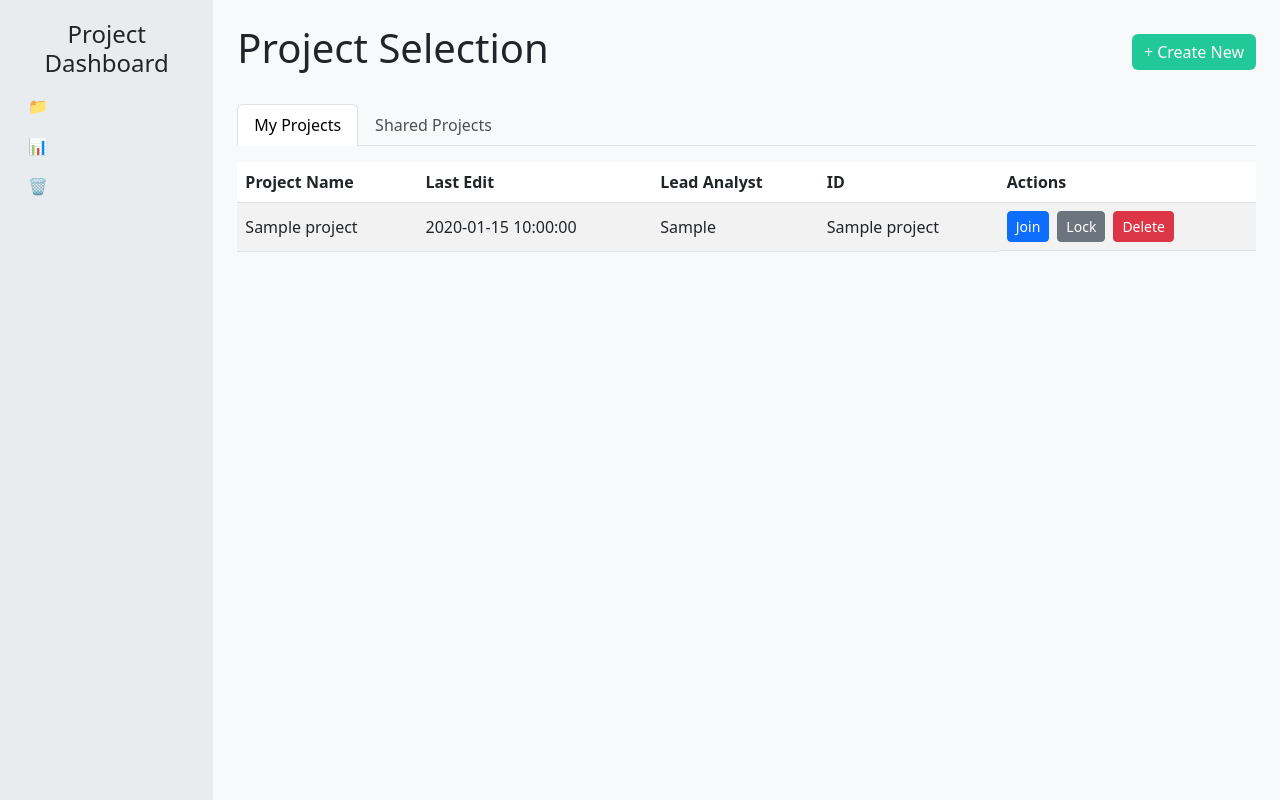
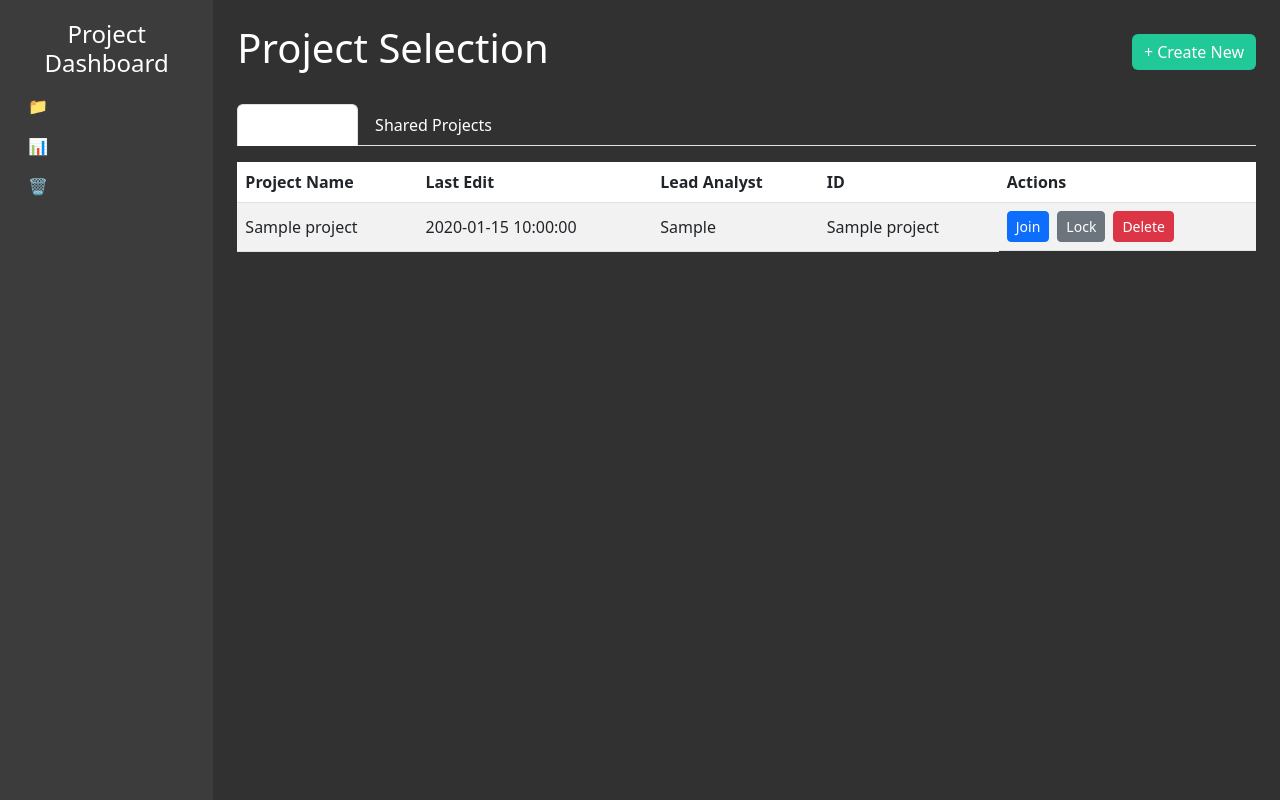
Before and after one commit to Mayra-Robles/Team10, a Flask app: template templates/dashboard.html in a window 1280 px wide. Run offline with Flask 3, Linux system fonts and the light colour scheme; the template is opened without the code that fills it: most values are stand-ins (such as "Sample title", 1, 10 or a date in 2020).

Commit message:
Update dashboard.html

```diff
--- a/templates/dashboard.html
+++ b/templates/dashboard.html
@@ -8,11 +8,11 @@
     <link href="https://cdn.jsdelivr.net/npm/bootstrap@5.3.0/dist/css/bootstrap.min.css" rel="stylesheet">
     <style>
         body {
-            background-color: #f8f9fa;
+            background-color:rgb(49, 49, 49);
         }
         .sidebar {
             height: 100vh;
-            background-color: #e9ecef;
+            background-color:rgb(60, 60, 60);
             padding-top: 20px;
         }
         .nav-link {
@@ -37,7 +37,7 @@
             <!-- Sidebar -->
             <nav class="col-md-2 d-none d-md-block sidebar">
                 <div class="position-sticky">
-                    <h4 class="text-center">Project Dashboard</h4>
+                    <h4 class="text-center" style="color:rgb(255, 255, 255);">Project Dashboard</h4>
                     <ul class="nav flex-column">
                         <li class="nav-item">
                             <a class="nav-link" href="#">📁</a>
@@ -55,17 +55,17 @@
             <!-- Main Content -->
             <main class="col-md-10 ms-sm-auto px-md-4">
                 <div class="d-flex justify-content-between align-items-center mt-4">
-                    <h1>Project Selection</h1>
+                    <h1 style="color:rgb(255, 255, 255);">Project Selection</h1>
                     <a href="{{ url_for('create_project') }}" class="btn create-btn text-white">+ Create New</a>
                 </div>
 
                 <!-- Tabs -->
                 <ul class="nav nav-tabs mt-4" id="projectTabs" role="tablist">
                     <li class="nav-item" role="presentation">
-                        <button class="nav-link active" id="my-projects-tab" data-bs-toggle="tab" data-bs-target="#my-projects" type="button" role="tab" aria-controls="my-projects" aria-selected="true">My Projects</button>
+                        <button class="nav-link active" id="my-projects-tab" data-bs-toggle="tab" style="color:rgb(255, 255, 255);" data-bs-target="#my-projects" type="button" role="tab" aria-controls="my-projects" aria-selected="true">My Projects</button>
                     </li>
                     <li class="nav-item" role="presentation">
-                        <button class="nav-link" id="shared-projects-tab" data-bs-toggle="tab" data-bs-target="#shared-projects" type="button" role="tab" aria-controls="shared-projects" aria-selected="false">Shared Projects</button>
+                        <button class="nav-link" id="shared-projects-tab" data-bs-toggle="tab" data-bs-target="#shared-projects" style="color:rgb(255, 255, 255);" type="button" role="tab" aria-controls="shared-projects" aria-selected="false">Shared Projects</button>
                     </li>
                 </ul>
 
```
